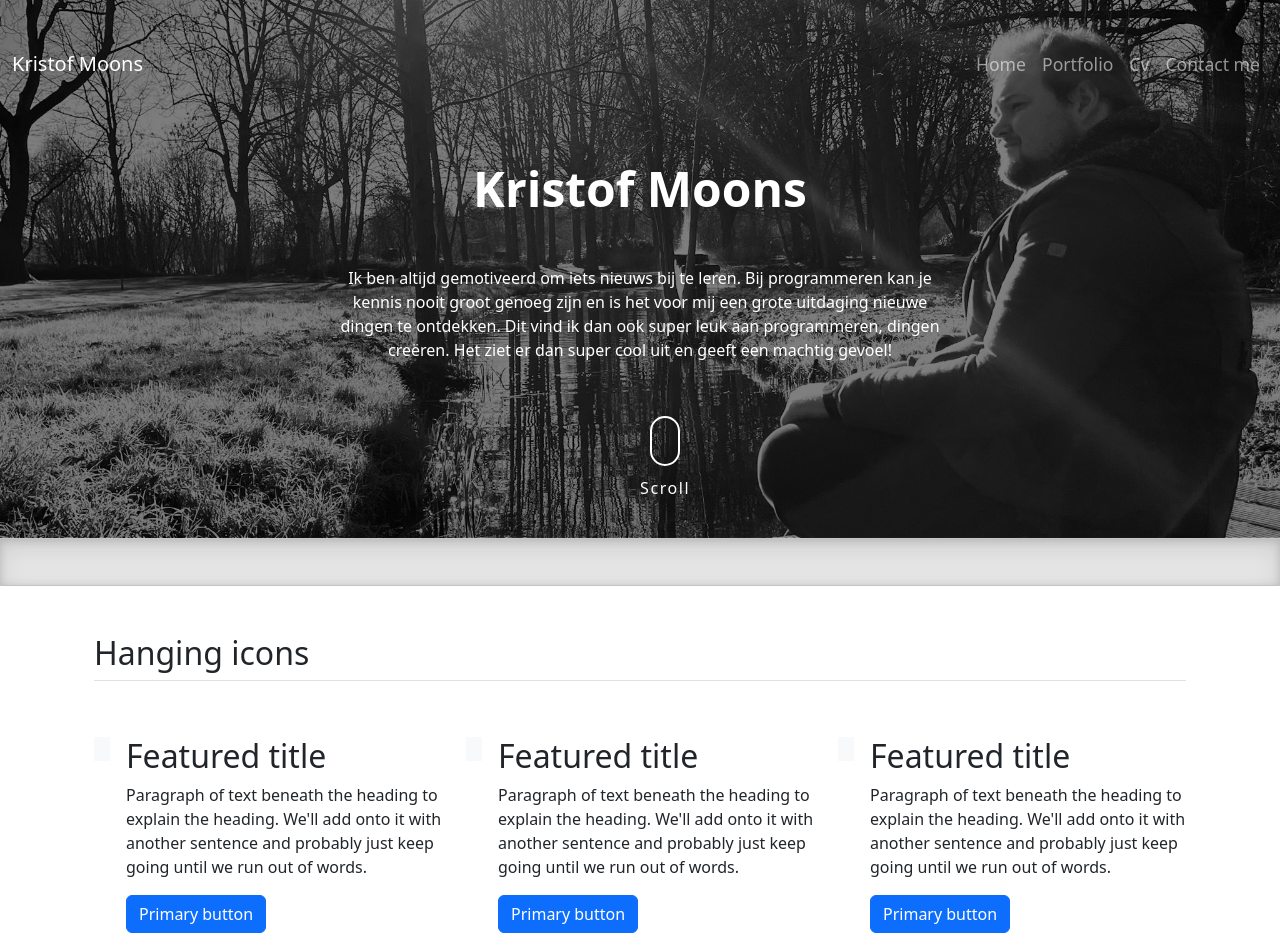
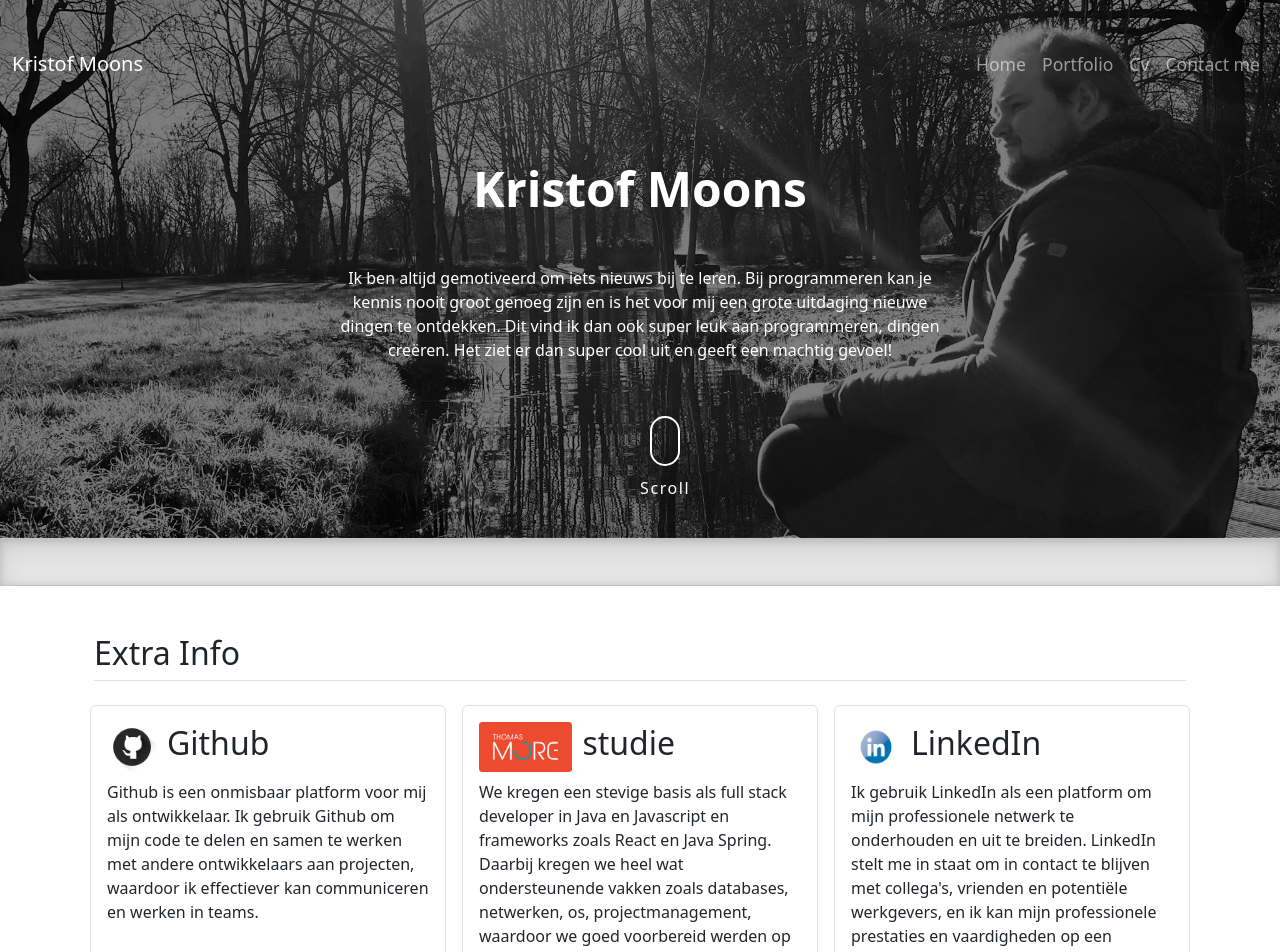
Before and after one commit to kristofmoons/porfolio, a React (Create React App) app: page / in a window 1280 px wide. Shown: the top 952 px of the page. Built offline with nearby package versions, Linux system fonts and the light colour scheme.

Commit message:
no placeholder text

```diff
--- a/src/components/MoreInfo.js
+++ b/src/components/MoreInfo.js
@@ -1,39 +1,54 @@
 function Info(props) {
     return (
-        <div className="col d-flex align-items-start">
-            <div className="icon-square bg-light text-dark flex-shrink-0 me-3">
-                <svg className="bi" width="1em" height="1em">
-                    <use xlinkHref="#toggles2"></use>
-                </svg>
-            </div>
-            <div>
-                <h2>Featured title</h2>
-                <p>Paragraph of text beneath the heading to explain the heading. We'll add onto it with
-                    another sentence and probably just keep going until we run out of words.</p>
-                <a href="#" className="btn btn-primary">
-                    Primary button
-                </a>
+        <div className="col-lg d-flex align-items-start border rounded p-3 mx-2">
+            <div style={{ display: "flex", flexDirection: "column" }}>
+                <div className={"mb-2"} style={{ display: "flex", alignItems: "center" }}>
+                    <img src={props.logoSrc} alt={props.title + " logo"} style={{ height: "50px", width: "auto" }} />
+                    <h2 style={{ marginLeft: "10px" }}>
+                        {props.title}
+                    </h2>
+                </div>
+                <p>
+                    {props.text}
+                </p>
             </div>
         </div>
     );
 }
 
 export function MoreInfo() {
-    return <>
-
-
+    return (
         <div className="container px-4 py-5" id="hanging-icons">
-            <h2 className="pb-2 border-bottom">Hanging icons</h2>
-            <div className="row g-4 py-5 row-cols-1 row-cols-lg-3">
-
-                <Info/>
-
-                <Info/>
-
-                <Info/>
-
+            <h2 className="pb-2 border-bottom">Extra Info</h2>
+            <div className="row g-4 pt-3">
+                <Info
+                    logoSrc={"../images/github.png"}
+                    title={"Github"}
+                    text={
+                        "Github is een onmisbaar platform voor mij als ontwikkelaar. " +
+                        "Ik gebruik Github om mijn code te delen en samen te werken met andere ontwikkelaars aan projecten, " +
+                        "waardoor ik effectiever kan communiceren en werken in teams."
+                    }
+                />
+                <Info
+                    logoSrc={"../images/thomasmore.jpg"}
+                    title={"studie"}
+                    text={
+                        "We kregen een stevige basis als full stack developer in Java en Javascript en frameworks zoals React en Java Spring. " +
+                        "Daarbij kregen we heel wat ondersteunende vakken zoals databases, netwerken, os, projectmanagement, " +
+                        "waardoor we goed voorbereid werden op de praktijk."
+                    }
+                />
+                <Info
+                    logoSrc={"../images/linkedinFavi.png"}
+                    title={"LinkedIn"}
+                    text={
+                        "Ik gebruik LinkedIn als een platform om mijn professionele netwerk te onderhouden en uit te breiden. " +
+                        "LinkedIn stelt me in staat om in contact te blijven met collega's, vrienden en potentiële werkgevers, " +
+                        "en ik kan mijn professionele prestaties en vaardigheden op een gestructureerde manier tonen"
+                    }
+                />
             </div>
-
         </div>
-    </>
+    );
 }
--- a/src/components/Skills.js
+++ b/src/components/Skills.js
@@ -5,7 +5,7 @@ function Skill(props){
             <div className="card-body">
                 <h5 className="card-title">{props.language}</h5>
                 <div className="progress" >
-                    <div className="progress-bar" style={{width:"75%"}} role="progressbar" aria-valuemin="0"
+                    <div className="progress-bar" style={{width:props.lvl}} role="progressbar" aria-valuemin="0"
                          aria-valuemax="100"></div>
                 </div>
             </div>
@@ -16,22 +16,22 @@ function Skill(props){
 export function Skills(){
     return <>
 
-        <div className="container px-4 py-5" id="hanging-icons">
-            <h2 className="pb-2 border-bottom">Hanging icons</h2>
+        <div className="container px-4 pb-5" id="hanging-icons">
+            <h2 className="pb-2 border-bottom">Skills</h2>
 
             <div className="row">
 
-                <Skill language={"HTML/CSS"}/>
+                <Skill language={"HTML/CSS"} lvl={"85%"}/>
 
-                <Skill language={"JS"}/>
+                <Skill language={"JS"} lvl={"75%"}/>
 
-                <Skill language={"JAVA"}/>
+                <Skill language={"JAVA"} lvl={"70%"}/>
 
-                <Skill language={"SQL"}/>
+                <Skill language={"SQL"} lvl={"65%"}/>
 
-                <Skill language={"Git"}/>
+                <Skill language={"Flutter"} lvl={"70%"}/>
 
-                <Skill language={"ReactJS"}/>
+                <Skill language={"ReactJS"} lvl={"85%"}/>
 
             </div>
         </div>
```
